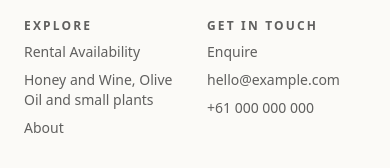
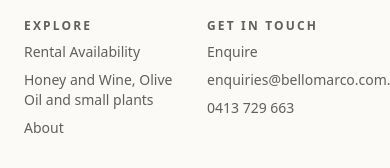
Before and after one commit to Precis60/Marco-Bello-Website, a Next.js app: page / in a window 390 px wide. Shown: the part 3824-3992 px from the top of the page. Built offline with nearby package versions, Linux system fonts and the light colour scheme.

Commit message:
Update footer contact information: email and phone number

```diff
--- a/src/components/SiteFooter.tsx
+++ b/src/components/SiteFooter.tsx
@@ -43,10 +43,10 @@
                   Enquire
                 </Link>
                 <a className="footerlink" href="mailto:hello@example.com">
-                  hello@example.com
+                  enquiries@bellomarco.com.au
                 </a>
                 <a className="footerlink" href="tel:+61000000000">
-                  +61 000 000 000
+                  0413 729 663
                 </a>
               </div>
             </div>
```
